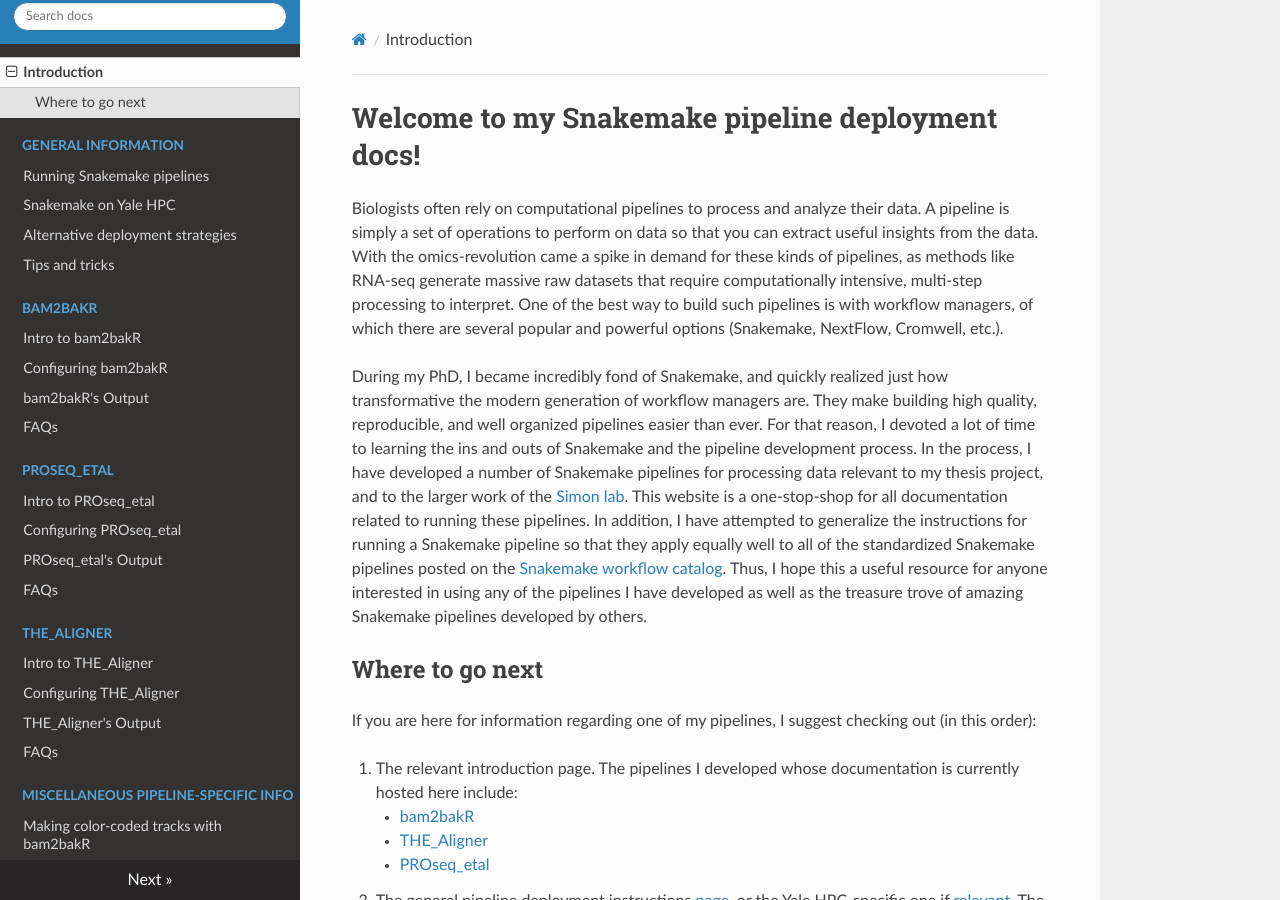
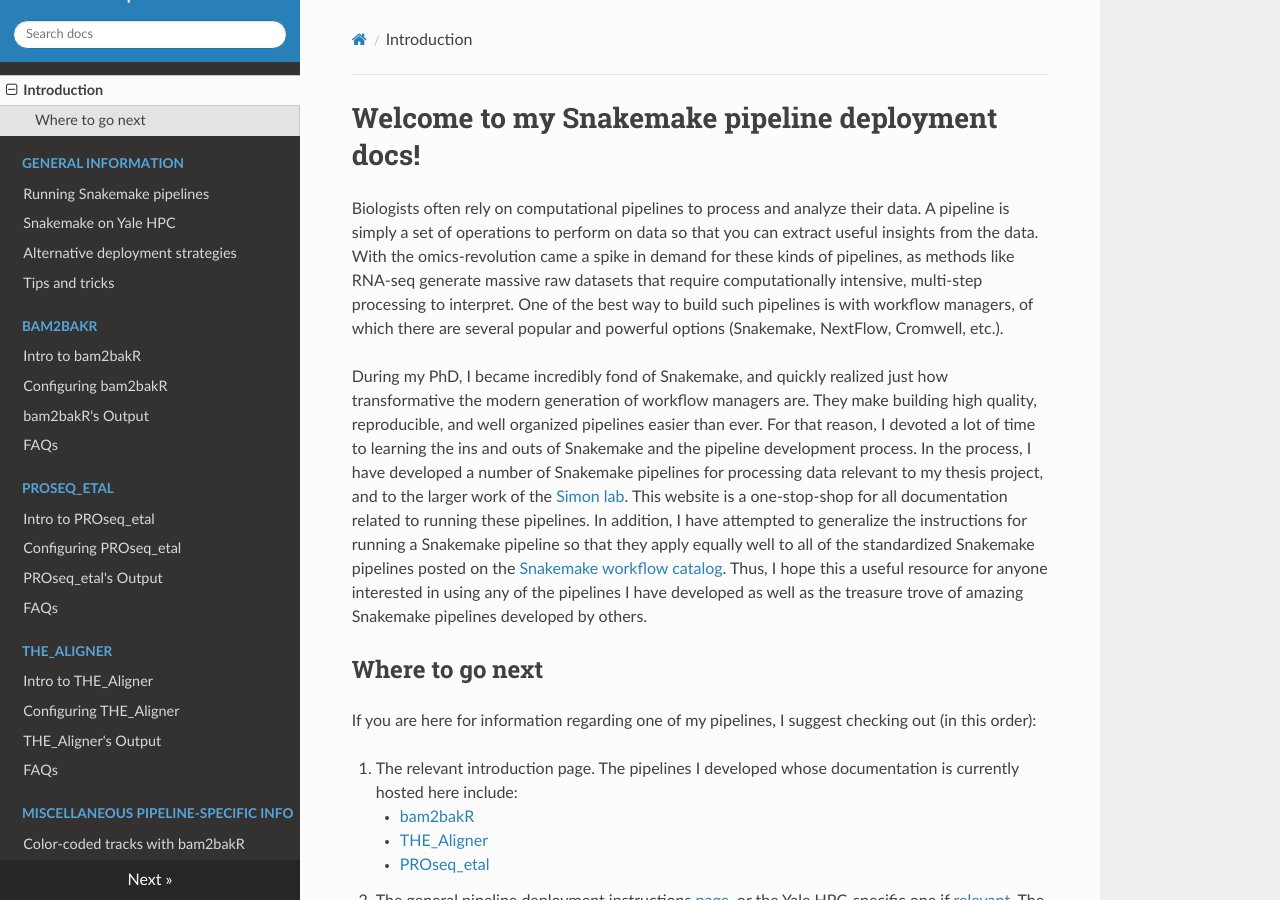
Before and after one commit to isaacvock/PipelineDocs, an MkDocs documentation site: the page built from docs/index.md, in a window 1280 px wide and 900 px high. Built offline with MkDocs 1.6.1, drawn with Linux system fonts in a browser that asks for light colours; nearby versions of some CDN libraries.

Commit message:
Try to deal with text wrapping

```diff
--- a/mkdocs.yml
+++ b/mkdocs.yml
@@ -23,7 +23,7 @@ nav:
     - THE_Aligner's Output: aligner/output.md
     - FAQs: aligner/faqs.md
   - Miscellaneous pipeline-specific info:
-    - Making color-coded tracks with bam2bakR: tracks.md
+    - Color-coded tracks with bam2bakR: tracks.md
 theme: readthedocs
 markdown_extensions:
   - pymdownx.highlight:
```
